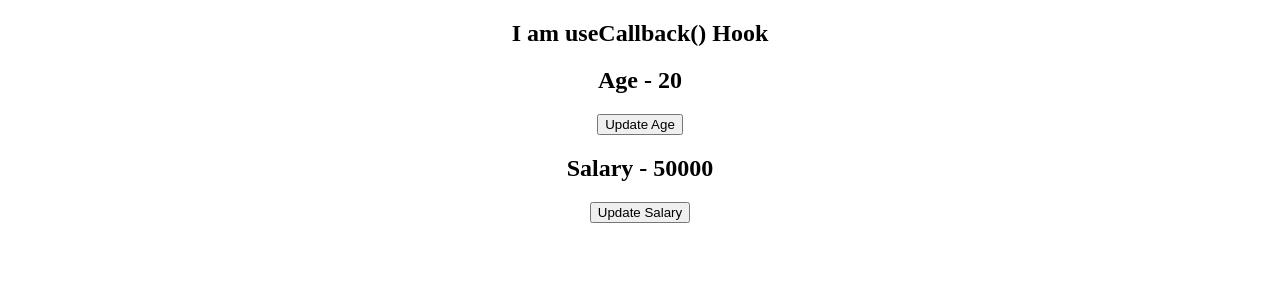
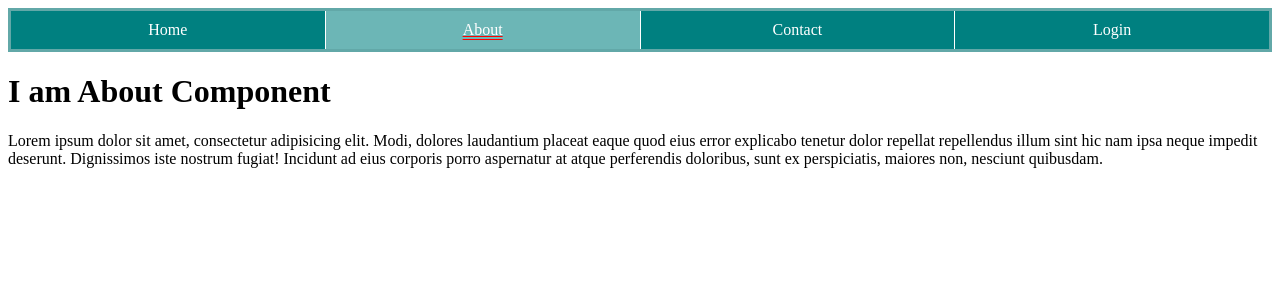
Before and after one commit to pbobby47/WEB_TECH_JDL-JFFWBD-A10, a React (Vite) app in the folder React JS/react-vite-app/: page /about in a window 1280 px wide. Shown: the top 300 px of the page. Built offline with nearby package versions, Linux system fonts and the light colour scheme.

Commit message:
useMemo() Hook | Routing v5

```diff
--- a/React JS/react-vite-app/package.json
+++ b/React JS/react-vite-app/package.json
@@ -15,6 +15,7 @@
     "prop-types": "^15.8.1",
     "react": "^19.0.0",
     "react-dom": "^19.0.0",
+    "react-router-dom": "^7.3.0",
     "tailwindcss": "^4.0.12"
   },
   "devDependencies": {
--- a/React JS/react-vite-app/src/App.jsx
+++ b/React JS/react-vite-app/src/App.jsx
@@ -2769,7 +2769,7 @@ It will helps us to add additional features to React.memo
 1. It will stop the recreation of functions unless the dependency changed.
 2. as there is not recreation of function, function  reference will not change, as function reference not changed it props are not changed, as props not changed it will not re-render the component.
 */
-
+/*
 import React, { useCallback, useState } from "react";
 import TitleComponent from "./TitleComponent";
 import CounterComponent from "./CounterComponent";
@@ -2801,3 +2801,85 @@ const App = () => {
 };
 
 export default App;
+*/
+
+// ! ============== useMemo() Hook ==========
+/*
+  To handle heavy functions in React Component we have to use useMemo() Hook.
+*/
+/*
+import React, { useMemo, useState } from "react";
+
+const App = () => {
+  let [counter1, setCounter1] = useState(0);
+  let [counter2, setCounter2] = useState(0);
+
+  // ? Syntax: useMemo(callback , [dependency]);
+  let isEven = useMemo(() => {
+    console.log("isEven() is working");
+
+    let sum = 0;
+    for (let i = 0; i <= 300000000; i++) {
+      sum += i;
+    }
+    console.log(sum);
+
+    // if (counter1 % 2 === 0) {
+    //   return true;
+    // }
+    // return false;
+
+    return counter1 % 2 === 0;
+  }, [counter1]);
+
+  return (
+    <>
+      <h1>I am App Component</h1>
+      <h2>Counter 1 : {counter1}</h2>
+      <button onClick={() => setCounter1(counter1 + 1)}>Update Counter1</button>
+
+      {isEven ? "Even" : "Odd"}
+
+      <h2>Counter 2 : {counter2}</h2>
+      <button onClick={() => setCounter2(counter2 + 1)}>Update Counter2</button>
+    </>
+  );
+};
+
+export default App;
+*/
+
+// ! ================= React- Routing (version 5) =================
+import React from "react";
+import { BrowserRouter } from "react-router-dom";
+import { Routes } from "react-router-dom";
+import { Route } from "react-router-dom";
+import { Link } from "react-router-dom";
+import { NavLink } from "react-router-dom";
+import Home from "./pages/Home";
+import About from "./pages/About";
+import Contact from "./pages/Contact";
+import Login from "./pages/Login";
+
+const App = () => {
+  return (
+    <>
+      <BrowserRouter>
+        <nav id="mainNavBar">
+          <NavLink to="/home">Home</NavLink>
+          <NavLink to="/about">About</NavLink>
+          <NavLink to="/contact">Contact</NavLink>
+          <NavLink to="/login">Login</NavLink>
+        </nav>
+        <Routes>
+          <Route path="/home" element={<Home />} />
+          <Route path="/about" element={<About />} />
+          <Route path="/contact" element={<Contact />} />
+          <Route path="/login" element={<Login />} />
+        </Routes>
+      </BrowserRouter>
+    </>
+  );
+};
+
+export default App;
--- a/React JS/react-vite-app/src/index.css
+++ b/React JS/react-vite-app/src/index.css
@@ -1,5 +1,3 @@
-@import "tailwindcss";
-
 /*
 * {
   margin: 0;
@@ -27,3 +25,26 @@ h1 {
   text-align: center;
 }
 */
+
+#mainNavBar {
+  border: solid rgb(98, 168, 168);
+
+  display: flex;
+  justify-content: space-evenly;
+  align-items: center;
+  gap: 1px;
+}
+
+#mainNavBar a {
+  flex: 1;
+  text-align: center;
+  text-decoration: none;
+  padding: 10px;
+  background-color: teal;
+  color: white;
+}
+
+#mainNavBar .active {
+  text-decoration: underline double red;
+  background-color: rgba(0, 128, 128, 0.577);
+}
--- a/React JS/react-vite-app/src/main.jsx
+++ b/React JS/react-vite-app/src/main.jsx
@@ -1,7 +1,7 @@
 import React from "react";
 import ReactDOM from "react-dom/client";
 import App from "./App";
-// import "./index.css";
+import "./index.css";
 
 // console.log(React); // This is responsible for all react inbuilts functinns
 // console.log(ReactDOM); // This is responsible of rendering the react content into DOM.
--- /dev/null
+++ b/React JS/react-vite-app/src/pages/About.jsx
@@ -0,0 +1,20 @@
+import React from 'react'
+
+const About = () => {
+  return (
+    <>
+      <h1>I am About Component</h1>
+
+      <p>
+        Lorem ipsum dolor sit amet, consectetur adipisicing elit. Modi, dolores
+        laudantium placeat eaque quod eius error explicabo tenetur dolor
+        repellat repellendus illum sint hic nam ipsa neque impedit deserunt.
+        Dignissimos iste nostrum fugiat! Incidunt ad eius corporis porro
+        aspernatur at atque perferendis doloribus, sunt ex perspiciatis, maiores
+        non, nesciunt quibusdam.
+      </p>
+    </>
+  );
+}
+
+export default About
--- /dev/null
+++ b/React JS/react-vite-app/src/pages/Contact.jsx
@@ -0,0 +1,20 @@
+import React from 'react'
+
+const Contact = () => {
+  return (
+    <>
+          <h1>I am Contact Component</h1>
+
+      <p>
+        Lorem ipsum dolor sit amet, consectetur adipisicing elit. Modi, dolores
+        laudantium placeat eaque quod eius error explicabo tenetur dolor
+        repellat repellendus illum sint hic nam ipsa neque impedit deserunt.
+        Dignissimos iste nostrum fugiat! Incidunt ad eius corporis porro
+        aspernatur at atque perferendis doloribus, sunt ex perspiciatis, maiores
+        non, nesciunt quibusdam.
+      </p>
+    </>
+  );
+}
+
+export default Contact
--- /dev/null
+++ b/React JS/react-vite-app/src/pages/Home.jsx
@@ -0,0 +1,23 @@
+import React from "react";
+import { Link } from "react-router-dom";
+
+const Home = () => {
+  return (
+    <>
+      <h1>I am Home Component</h1>
+
+
+
+      <p>
+        Lorem ipsum dolor sit amet, consectetur adipisicing elit. Modi, dolores
+        laudantium placeat eaque quod eius error explicabo tenetur dolor
+        repellat repellendus illum sint hic nam ipsa neque impedit deserunt.
+        Dignissimos iste nostrum fugiat! Incidunt ad eius corporis porro
+        aspernatur at atque perferendis doloribus, sunt ex perspiciatis, maiores
+        non, nesciunt quibusdam.
+      </p>
+    </>
+  );
+};
+
+export default Home;
--- /dev/null
+++ b/React JS/react-vite-app/src/pages/Login.jsx
@@ -0,0 +1,20 @@
+import React from "react";
+
+const Login = () => {
+  return (
+    <>
+          <h1>I am Login Component</h1>
+
+      <p>
+        Lorem ipsum dolor sit amet, consectetur adipisicing elit. Modi, dolores
+        laudantium placeat eaque quod eius error explicabo tenetur dolor
+        repellat repellendus illum sint hic nam ipsa neque impedit deserunt.
+        Dignissimos iste nostrum fugiat! Incidunt ad eius corporis porro
+        aspernatur at atque perferendis doloribus, sunt ex perspiciatis, maiores
+        non, nesciunt quibusdam.
+      </p>
+    </>
+  );
+};
+
+export default Login;
```
Also changed, not shown: 1 other file (tests, documents, lock files or other folders).
